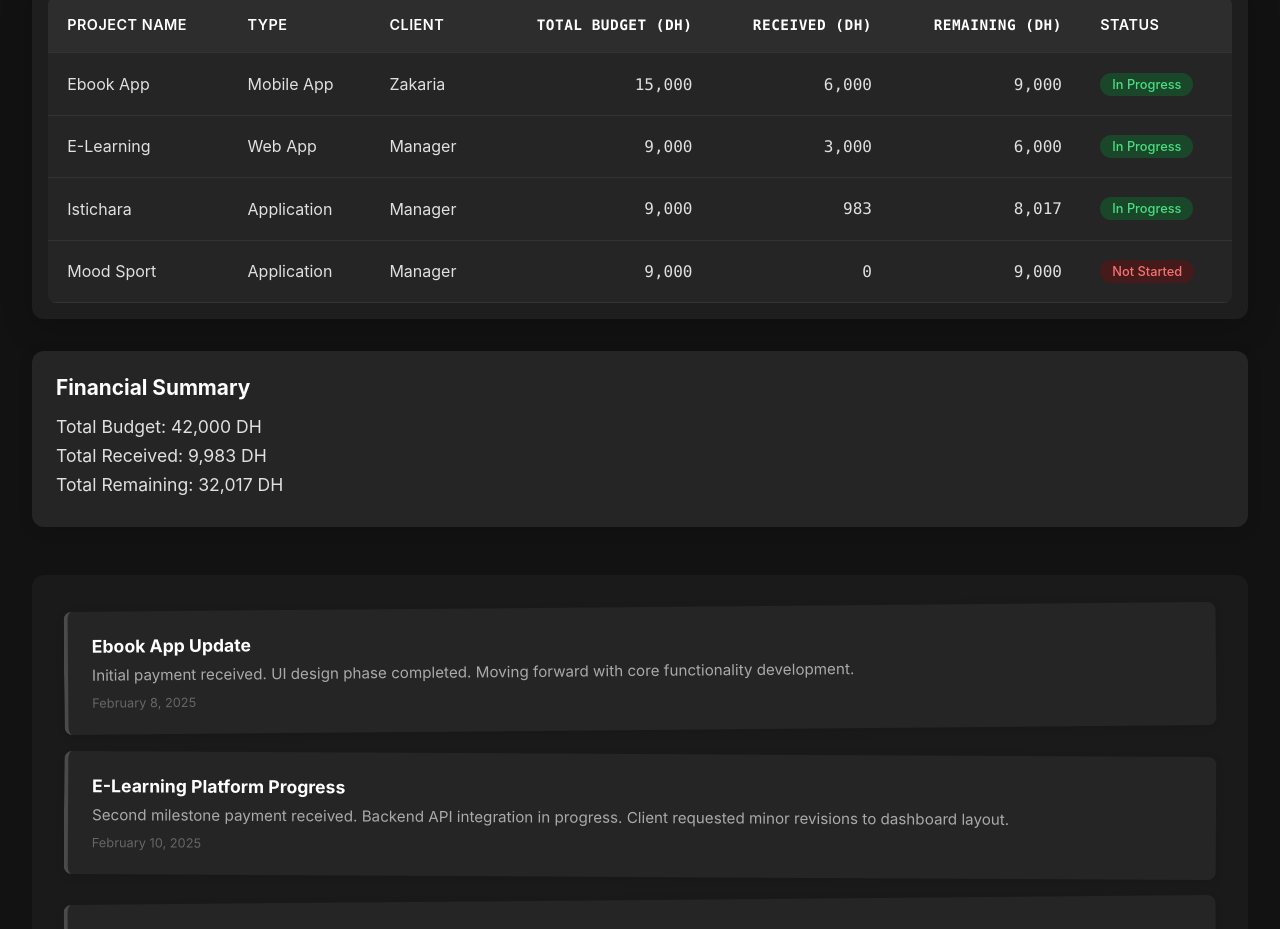
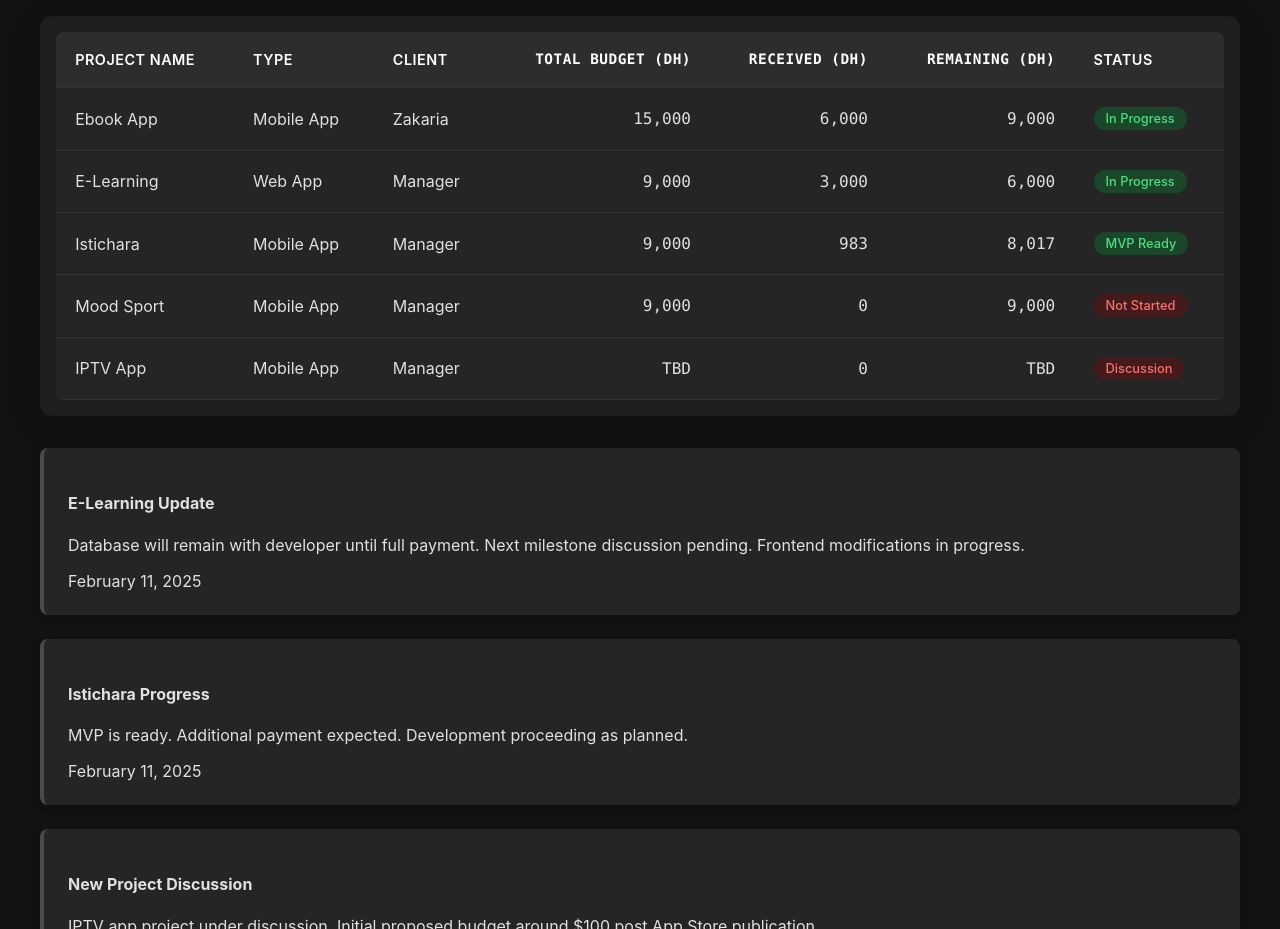
Before and after one commit to taiayman/Freelance-Projects, a plain HTML site: page index.html in a window 1280 px wide. Shown: the part 132-1061 px from the top of the page. Drawn offline with Linux system fonts and the light colour scheme.

Commit message:
Update index.html

```diff
--- a/index.html
+++ b/index.html
@@ -3,12 +3,7 @@
 <head>
     <meta name="viewport" content="width=device-width, initial-scale=1.0">
     <style>
-        * {
-            margin: 0;
-            padding: 0;
-            box-sizing: border-box;
-        }
-
+        /* Previous styles remain the same */
         body {
             font-family: -apple-system, BlinkMacSystemFont, 'Segoe UI', Roboto, Oxygen, Ubuntu, sans-serif;
             background-color: #121212;
@@ -65,39 +60,11 @@
 
         tr:hover {
             background-color: #2a2a2a;
-            transition: background-color 0.2s ease;
         }
 
         .amount {
             text-align: right;
             font-family: 'Monaco', monospace;
-        }
-
-        .summary {
-            margin-top: 2rem;
-            padding: 1.5rem;
-            background-color: #252525;
-            border-radius: 12px;
-            box-shadow: 0 4px 16px rgba(0, 0, 0, 0.1);
-        }
-
-        .summary h3 {
-            margin-bottom: 1rem;
-            color: #fff;
-            font-size: 1.3rem;
-        }
-
-        .summary p {
-            margin: 0.5rem 0;
-            font-size: 1.1rem;
-        }
-
-        .notes-section {
-            margin-top: 3rem;
-            padding: 2rem;
-            background: #1a1a1a;
-            border-radius: 12px;
-            position: relative;
         }
 
         .note {
@@ -107,61 +74,8 @@
             border-radius: 8px;
             border-left: 4px solid #4a4a4a;
             box-shadow: 0 2px 8px rgba(0, 0, 0, 0.1);
-            transform: rotate(-0.5deg);
         }
 
-        .note:nth-child(even) {
-            transform: rotate(0.3deg);
-        }
-
-        .note h4 {
-            color: #fff;
-            margin-bottom: 0.5rem;
-            font-size: 1.1rem;
-        }
-
-        .note p {
-            color: #aaa;
-            font-size: 0.95rem;
-            line-height: 1.5;
-        }
-
-        .date {
-            color: #666;
-            font-size: 0.8rem;
-            margin-top: 0.5rem;
-        }
-
-        @media (max-width: 768px) {
-            body {
-                padding: 0.5rem;
-            }
-
-            .container {
-                padding: 0.5rem;
-            }
-
-            .table-container {
-                margin: 0 -0.5rem;
-                border-radius: 0;
-            }
-
-            th, td {
-                padding: 0.8rem;
-                font-size: 0.9rem;
-            }
-
-            .notes-section {
-                margin-top: 2rem;
-                padding: 1rem;
-            }
-
-            .note {
-                padding: 1rem;
-            }
-        }
-
-        /* Status Indicators */
         .status {
             display: inline-block;
             padding: 0.25rem 0.75rem;
@@ -178,6 +92,11 @@
         .status-pending {
             background: #451a1a;
             color: #f87171;
+        }
+
+        .status-completed {
+            background: #1e3a8a;
+            color: #93c5fd;
         }
     </style>
 </head>
@@ -219,49 +138,51 @@
                     </tr>
                     <tr>
                         <td>Istichara</td>
-                        <td>Application</td>
+                        <td>Mobile App</td>
                         <td>Manager</td>
                         <td class="amount">9,000</td>
                         <td class="amount">983</td>
                         <td class="amount">8,017</td>
-                        <td><span class="status status-active">In Progress</span></td>
+                        <td><span class="status status-active">MVP Ready</span></td>
                     </tr>
                     <tr>
                         <td>Mood Sport</td>
-                        <td>Application</td>
+                        <td>Mobile App</td>
                         <td>Manager</td>
                         <td class="amount">9,000</td>
                         <td class="amount">0</td>
                         <td class="amount">9,000</td>
                         <td><span class="status status-pending">Not Started</span></td>
                     </tr>
+                    <tr>
+                        <td>IPTV App</td>
+                        <td>Mobile App</td>
+                        <td>Manager</td>
+                        <td class="amount">TBD</td>
+                        <td class="amount">0</td>
+                        <td class="amount">TBD</td>
+                        <td><span class="status status-pending">Discussion</span></td>
+                    </tr>
                 </tbody>
             </table>
         </div>
 
-        <div class="summary">
-            <h3>Financial Summary</h3>
-            <p>Total Budget: 42,000 DH</p>
-            <p>Total Received: 9,983 DH</p>
-            <p>Total Remaining: 32,017 DH</p>
-        </div>
-
         <div class="notes-section">
             <div class="note">
-                <h4>Ebook App Update</h4>
-                <p>Initial payment received. UI design phase completed. Moving forward with core functionality development.</p>
-                <div class="date">February 8, 2025</div>
+                <h4>E-Learning Update</h4>
+                <p>Database will remain with developer until full payment. Next milestone discussion pending. Frontend modifications in progress.</p>
+                <div class="date">February 11, 2025</div>
             </div>
 
             <div class="note">
-                <h4>E-Learning Platform Progress</h4>
-                <p>Second milestone payment received. Backend API integration in progress. Client requested minor revisions to dashboard layout.</p>
-                <div class="date">February 10, 2025</div>
+                <h4>Istichara Progress</h4>
+                <p>MVP is ready. Additional payment expected. Development proceeding as planned.</p>
+                <div class="date">February 11, 2025</div>
             </div>
 
             <div class="note">
-                <h4>Istichara Development Note</h4>
-                <p>Initial setup and project structure complete. Awaiting client feedback on prototype. Next payment milestone due after UI approval.</p>
+                <h4>New Project Discussion</h4>
+                <p>IPTV app project under discussion. Initial proposed budget around $100 post App Store publication.</p>
                 <div class="date">February 11, 2025</div>
             </div>
         </div>
```
